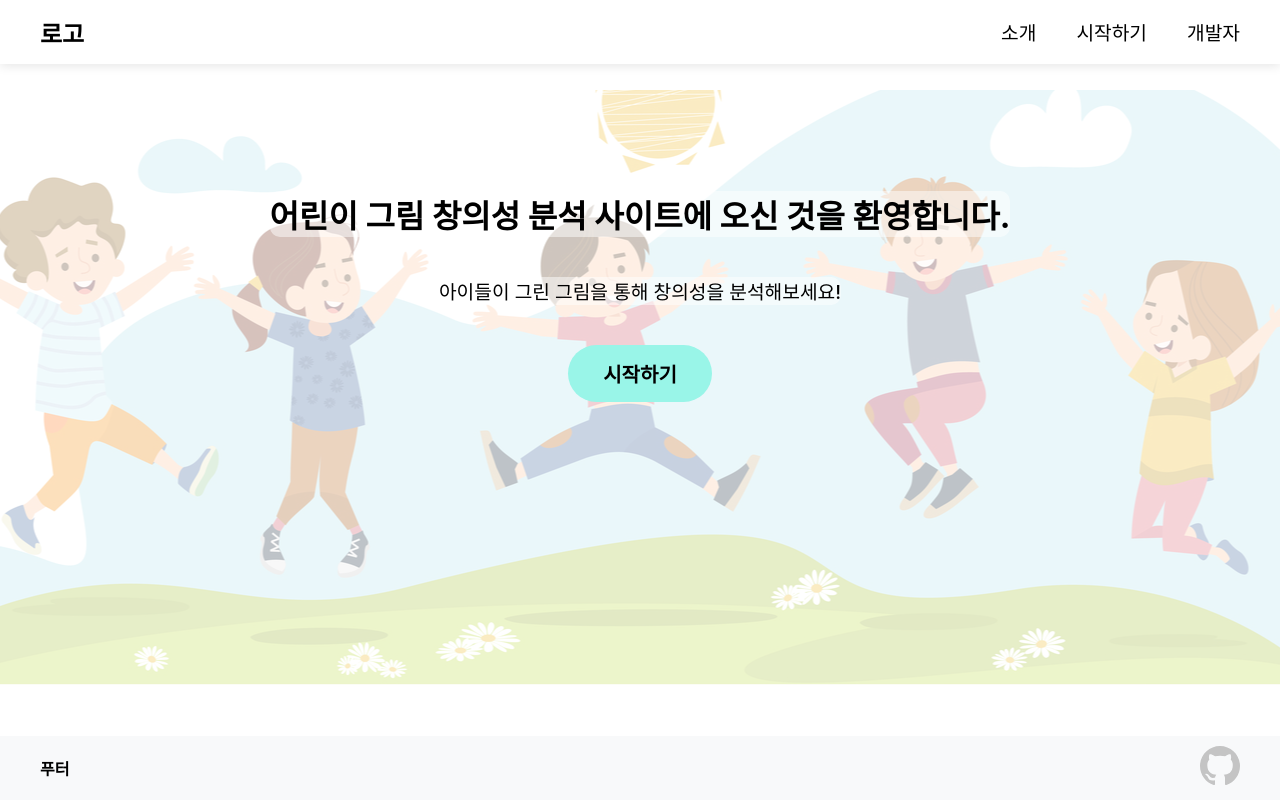
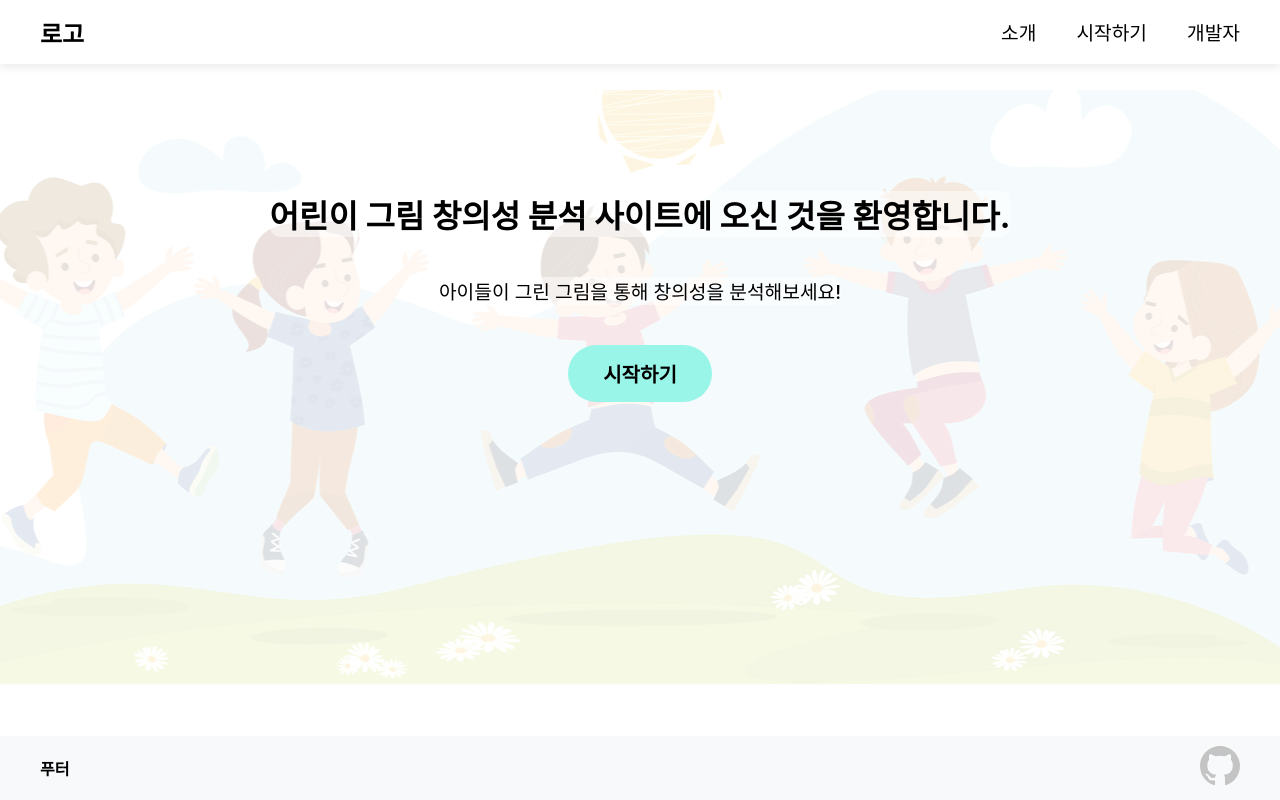
Before and after one commit to limhuijin/Painting_Creativity_React, a React (Vite) app: page / in a window 1280 px wide. Built offline with nearby package versions, Linux system fonts and the light colour scheme.

Commit message:
배경 이미지 화이트 노이즈 수치 변경

```diff
--- a/src/pages/Home.jsx
+++ b/src/pages/Home.jsx
@@ -15,7 +15,7 @@ const Style = styled.div`
   background-image: url("/src/assets/backgroundtest.jpg");
   background-position: bottom;
   background-repeat: no-repeat;
-  background-color: rgba(255, 255, 255, 0.7);
+  background-color: rgba(255, 255, 255, 0.85);
   background-blend-mode: lighten;
 
   .main-container {
```
